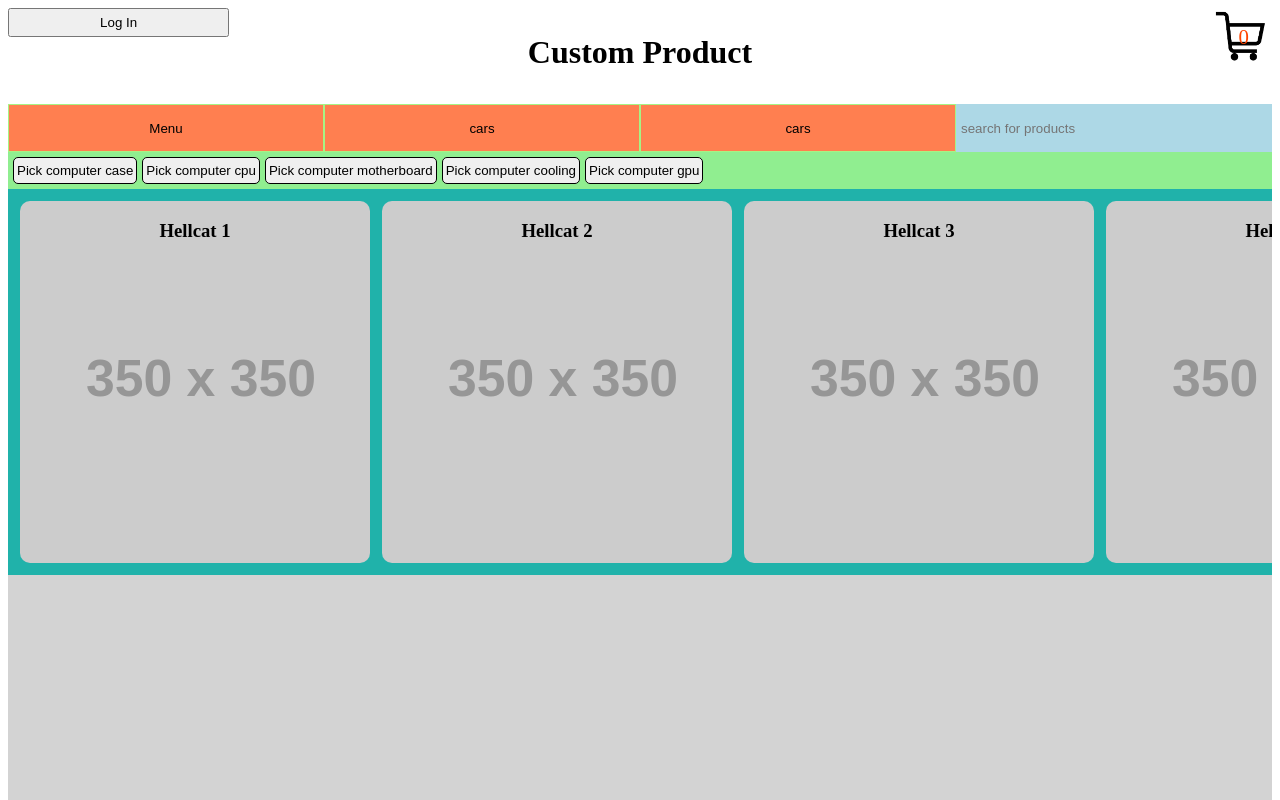
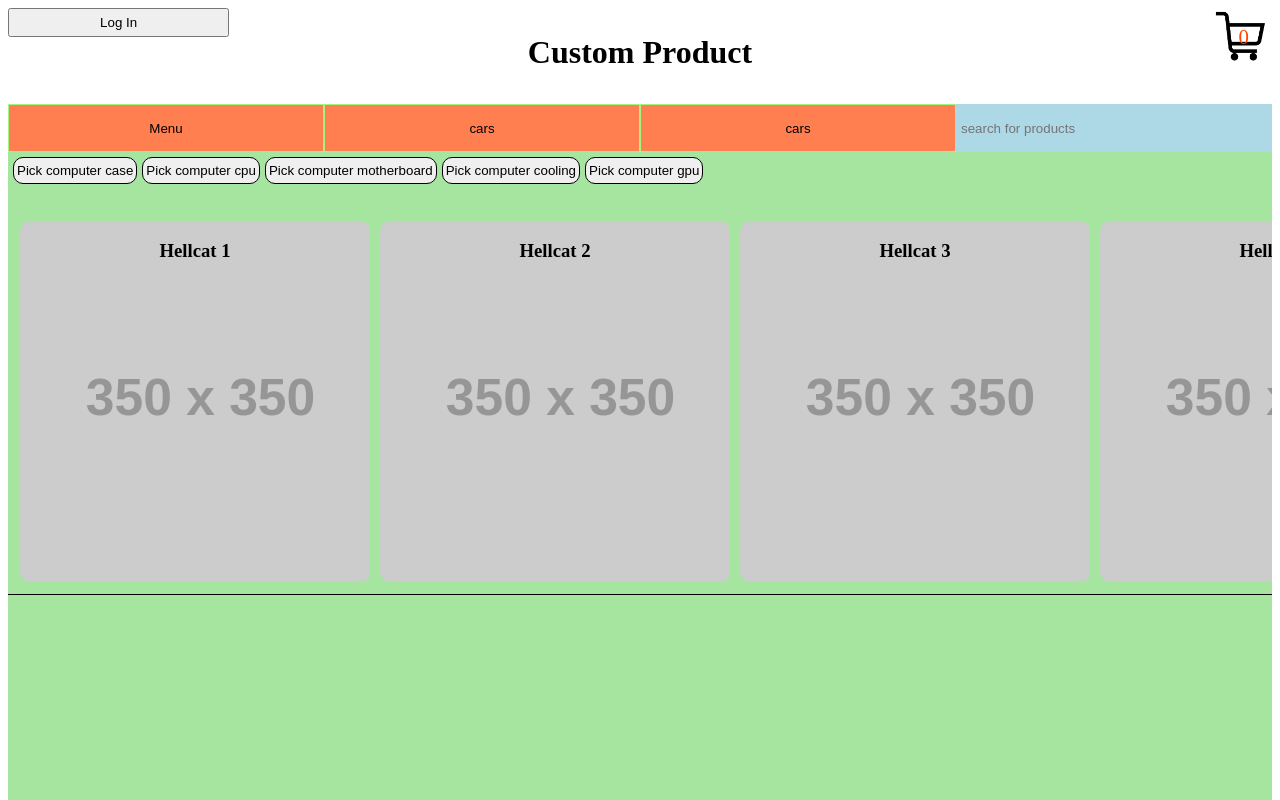
Before and after one commit to DanielHall-Eardley/online_store, a Vue app: page /custom-product in a window 1280 px wide. Shown: the top 800 px of the page. Built offline with nearby package versions, Linux system fonts and the light colour scheme.

Commit message:
March 7th 2019

```diff
--- a/src/components/Footer.vue
+++ b/src/components/Footer.vue
@@ -36,7 +36,7 @@
     grid-column: 1/2;
     grid-row: 1/3;
     padding: 15px;
-    border-right: solid black 1px
+    border-right: var(--border-div)
   }
   #links-container{
     display:flex;
@@ -44,7 +44,7 @@
     grid-column: 2/3;
     grid-row: 1/2;
     padding: 15px;
-    border-bottom: solid black 1px
+    border-bottom: var(--border-div)
   }
   #logo-copyright-container{
     grid-column: 2/3;
--- a/src/components/ProductDetails.vue
+++ b/src/components/ProductDetails.vue
@@ -69,7 +69,11 @@ export default {
 @import "@/globalStyles/mixins.scss";
 
 #product-details {
-  width: 100%;
+  background: var(--item-background);
+  padding: var(--item-division);
+  border-radius: var(--border-rad);
+  border: var(--border-highlighted);
+  margin-bottom: var(--item-division);
 }
 #img-container {
   float: right;
--- a/src/views/CustomProduct.vue
+++ b/src/views/CustomProduct.vue
@@ -12,6 +12,7 @@
     <main id="custom-section">
       <div id="steps">
         <button
+          :key="step.name"
           v-bind:style="{order: step.order}"
           v-for="step in customSetUp.customSteps"
         >{{step.name}}</button>
@@ -22,7 +23,8 @@
       <div id="options">
         <div
           v-for="item in productData"
-          class="option"
+          v-bind:key="item.id"
+          v-bind:class="highlightBorder(item.id)"
           v-on:click="showSelectedDetails(item)"
           v-bind:style="styleObject(item)"
         >
@@ -89,6 +91,13 @@ export default {
         item.showDetails = !item.showDetails;
         this.itemDetails = item;
       }
+    },
+    highlightBorder(id) {
+      if (id === this.itemDetails.id) {
+        return "option border-highlight";
+      } else {
+        return "option";
+      }
     }
   }
 };
@@ -101,42 +110,44 @@ export default {
   display: grid;
   grid-template-columns: 100%;
   grid-template-rows: auto auto 385.5px 30vh;
-  background: lightgray;
+  background: var(--main-background);
+  border-bottom: var(--border-div);
 }
 #steps {
   padding-bottom: 5px;
-  background: lightgreen;
+}
+
+#option-details {
+  margin: var(--item-division);
 }
 
 #steps button {
   border: 0.5px solid black;
   margin-left: 5px;
   margin-top: 5px;
-  border-radius: 5px;
+  border-radius: var(--border-rad);
   padding: 5px 3px;
 }
 
 #options {
   display: flex;
-  background: lightseagreen;
   overflow-x: scroll;
   padding: 12px;
   @include scrollbar();
+  border-bottom: var(--border-div);
 }
 
 .option {
   width: 350px;
-  border-radius: 10px;
+  border-radius: var(--border-rad);
   flex: 1 0 auto;
-  margin-right: 12px;
+  margin-right: var(--item-division);
   h3 {
     @include center-content();
   }
+}
 
-  div:last-of-type {
-    margin: 10px;
-    float: right;
-    @include clearfix();
-  }
+.border-highlight{
+  border: var(--border-highlighted)
 }
 </style>
--- a/src/views/Home.vue
+++ b/src/views/Home.vue
@@ -60,7 +60,12 @@ export default {
 @import '@/globalStyles/mixins.scss';
 
 :root{
-  --main-background: rgb(166, 229, 160)
+  --main-background: rgb(166, 229, 160);
+  --item-background: lightgrey;
+  --border-rad: 10px;
+  --item-division: 10px;
+  --border-highlighted: solid 2px aqua;
+  --border-div: solid black 1px;
 }
 
 header{
@@ -77,6 +82,7 @@ header{
 #main-body{
   display: block;
   height: 50vh;
+  background: var(--main-background)
 }
 
 #store-description{
@@ -91,7 +97,7 @@ header{
   background:chartreuse;
   text-align: center;
   width: 50%;
-  border-radius: 6px;
+  border-radius: var(--border-rad)
 }
 
 .footer{
--- a/src/views/Products.vue
+++ b/src/views/Products.vue
@@ -73,15 +73,23 @@ export default {
 #products-section {
   height: 50vh;
   background: lightgrey;
-  padding: 2%;
+  padding: var(--item-division);
   overflow-y: scroll;
   @include scrollbar();
+  background: var(--main-background)
+}
+
+#product-list{
 }
 
 .list-item {
   display: grid;
   grid-template-columns: 1fr 1fr 0.5fr;
   grid-template-rows: 40px 60px 5vh;
+  background: var(--item-background);
+  padding: var(--item-division);
+  border-radius: var(--border-rad);
+  margin-bottom: var(--item-division);
   h3 {
     grid-area: 1/1/2/3;
     margin: $item-margin;
```
